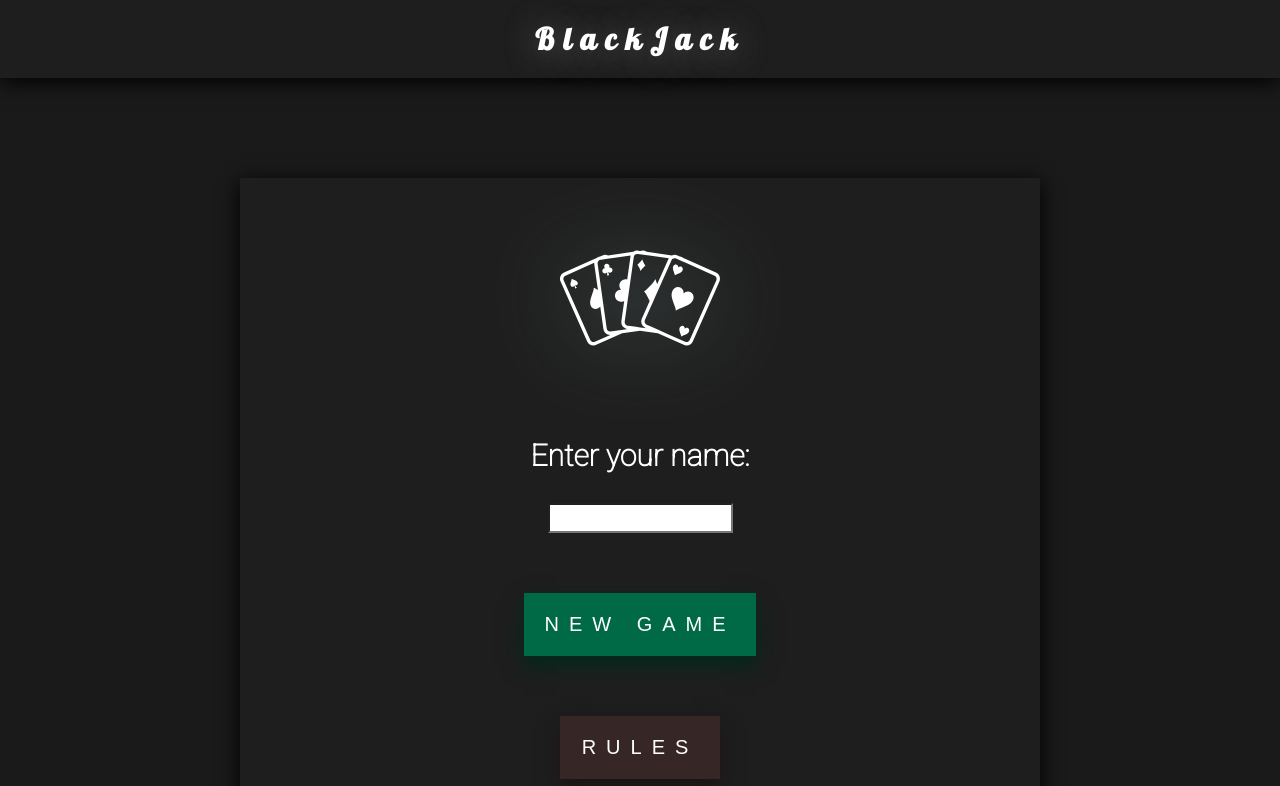
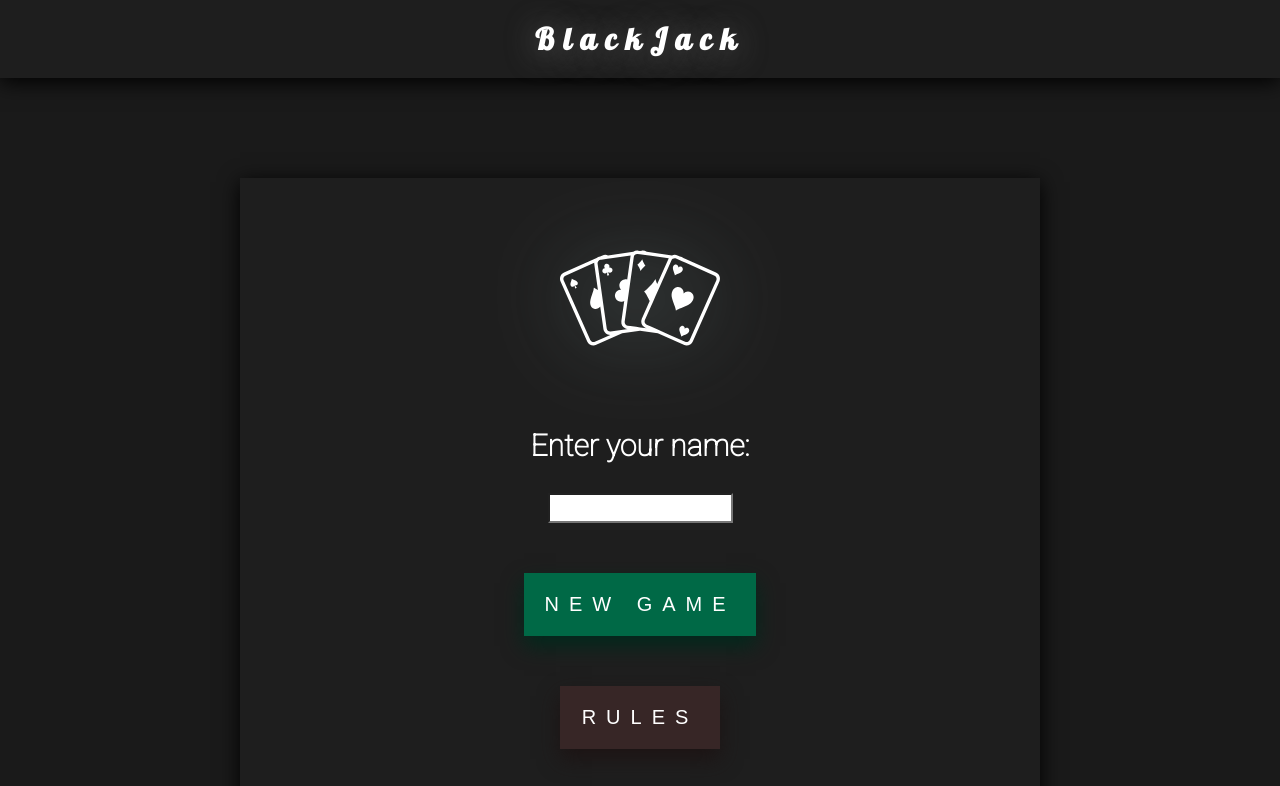
Before and after one commit to neeflez/Scrimba-JS, a plain HTML site: page BlackJack/index.html in a window 1280 px wide. Shown: the top 786 px of the page. Drawn offline with Linux system fonts and the light colour scheme.

Commit message:
Update style.css

```diff
--- a/BlackJack/style.css
+++ b/BlackJack/style.css
@@ -68,6 +68,7 @@ button{
 }
 button:hover{
     opacity: 0.75;
+    cursor: pointer;
 }
 button:active{
     opacity: 0.5;
@@ -84,7 +85,7 @@ input{
 }
 @media(min-width:700px){
     .hero-top, .hero-bottom{
-    gap: 3rem;
+    gap: 2.5rem;
     padding: 2rem;
 }
 :root{
```
